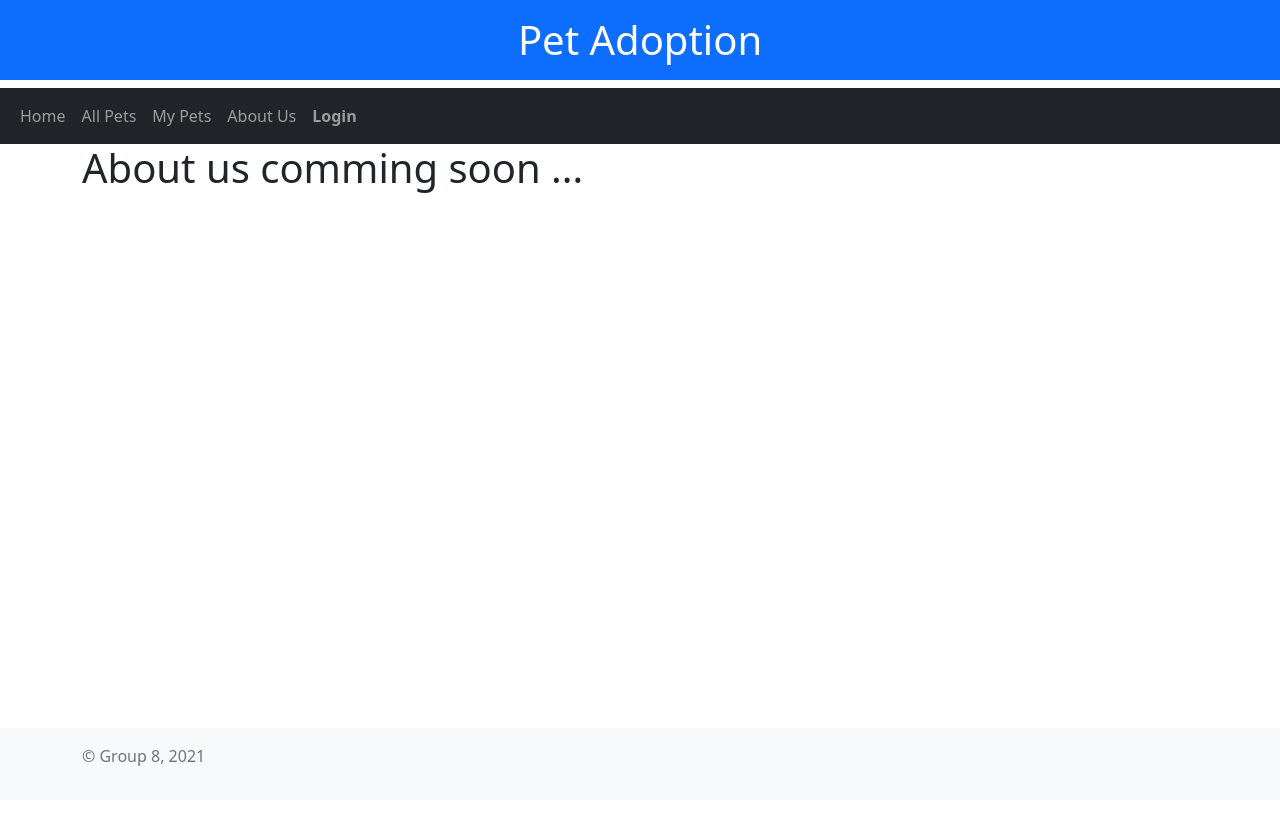
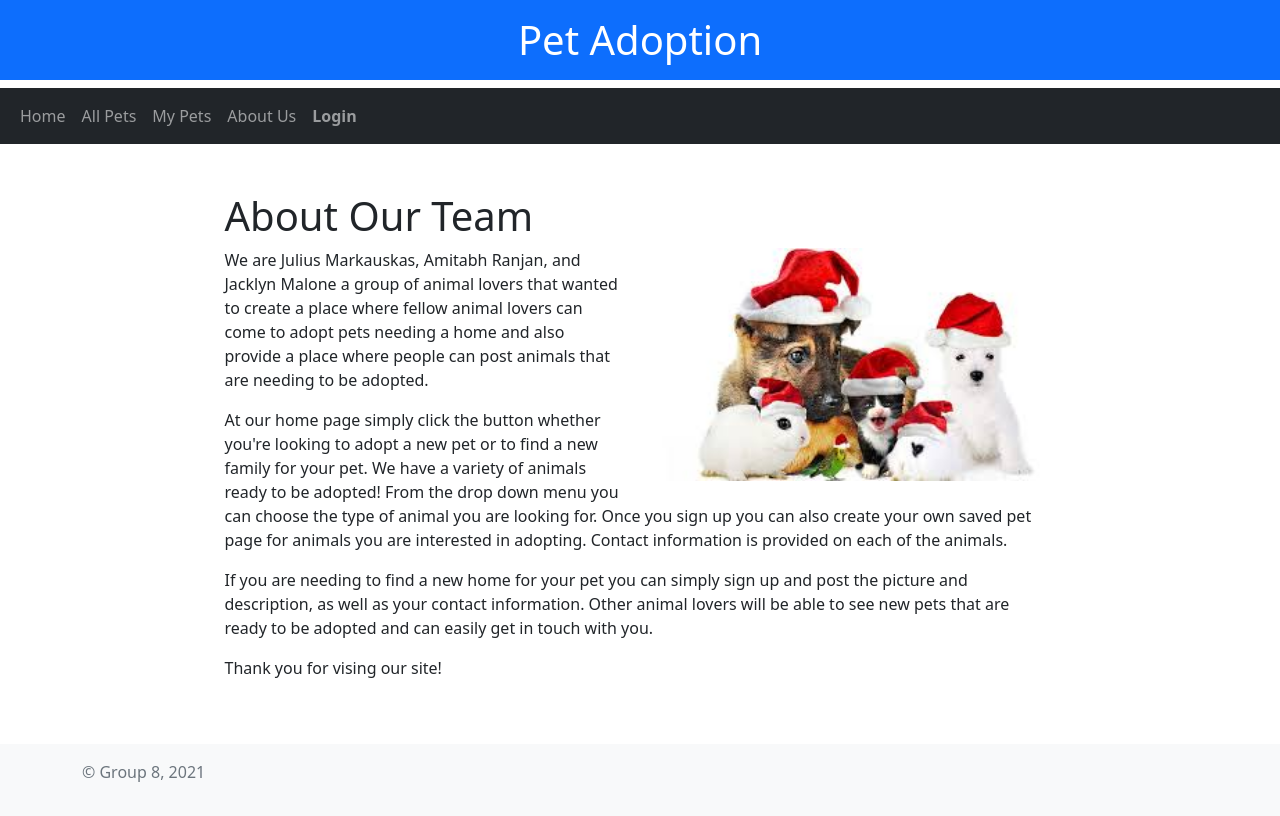
Before and after one commit to Juliusm9791/Pet_Adopt, a Node server app: page /aboutus in a window 1280 px wide. Before the commit the page ends 766 px from the top, so only its background shows below. Run offline with Node 20, Linux system fonts and the light colour scheme; some libraries are stand-ins or nearby versions.

Commit message:
added about us page, fixed search button on pet page, changed bkg color of cards on pet page

```diff
--- a/views/aboutus.handlebars
+++ b/views/aboutus.handlebars
@@ -1 +1,27 @@
-<h1>About us comming soon ...</h1>
+<div class="row justify-content-evenly">
+	<div class="col-sm-9 my-5">
+		<div class="clearfix">
+			<h1>About Our Team</h1>
+			<img src="../images/about.jpg" class="col-md-6 float-md-end mb-3 ms-md-3"
+				alt="picture of a dog, cat, and bird">
+			<p>
+				We are Julius Markauskas, Amitabh Ranjan, and Jacklyn Malone a group of animal lovers that wanted to create a
+				place where fellow animal lovers can come to adopt pets needing a home and also
+				provide a place where people can post animals that are needing to be adopted.</p>
+			<p>
+				At our home page simply click the button whether you're looking to adopt a new pet or to find a new family for your pet.
+				We have a variety of animals ready to be adopted! From the drop down menu you can choose
+				the type of animal you are looking for. Once you sign up you can also create your own saved pet page for animals you are interested in adopting.
+				Contact information is provided on each of the animals.
+			</p>
+
+			<p>
+				If you are needing to find a new home for your pet you can simply sign up and post the picture and description, as well as your contact
+				information. Other animal lovers will be able to see new pets that are ready to be adopted and can easily get in touch with you.
+			</p>
+			<p>
+				Thank you for vising our site!
+			</p>
+		</div>
+	</div>
+</div>
```
Also changed, not shown: views/allpets.handlebars (+5 -4 lines), public/images/about.jpg (added).
